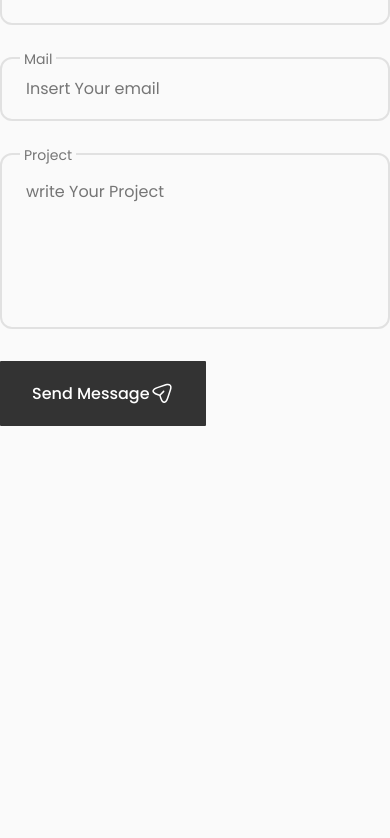
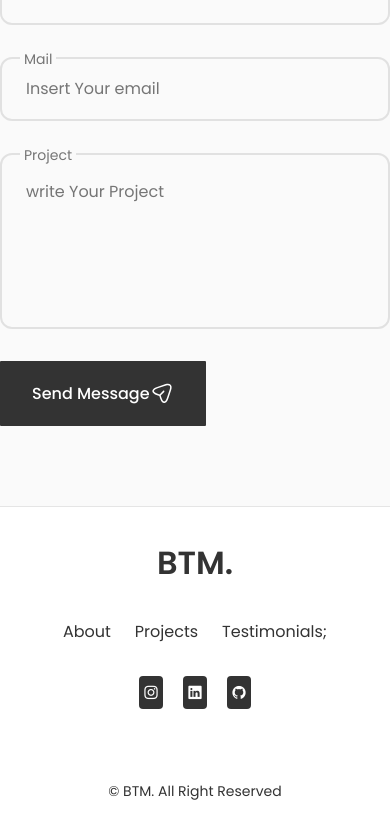
Before and after one commit to Beteplus/Portfolio, a React (Vite) app: page / in a window 390 px wide. Shown: the part 5572-6410 px from the top of the page. Before the commit the page ends 6126 px from the top, so only its background shows below. Built offline with nearby package versions, Linux system fonts and the light colour scheme.

Commit message:
footer complet

```diff
--- a/src/App.jsx
+++ b/src/App.jsx
@@ -7,6 +7,7 @@
 import Qualification from "./Components/Qualification/Qualification";
 import Testimonial from "./Components/Testimonial/Testimonial";
 import Contact from "./Components/Contact/Contact";
+import Footer from "./Components/Footer/Footer";
 
 function App() {
   return (
@@ -20,6 +21,7 @@
         <Qualification />
         <Testimonial />
         <Contact />
+        <Footer />
       </main>
     </>
   );
--- /dev/null
+++ b/src/Components/Footer/Footer.css
@@ -0,0 +1,61 @@
+.footer{
+    background-color: var(--container-color);
+    border-top: 1px solid rgba(0,0,0,0.1);
+
+}
+.footer_container{
+    padding: 2rem 0 6rem;
+
+}
+.footer_title,.footer_link{
+    color: var(--title-color);
+}
+.footer_title{
+    text-align: center;
+    margin-bottom: var(--mb-2);
+
+}
+.footer_link:hover{
+    color: var(--title-color-dark);
+}
+.footer_list{
+    display: flex;
+    justify-content: center;
+    column-gap: 1.5rem;
+    margin-bottom: var(--mb-2);
+}
+.footer_social{
+    display: flex;
+    justify-content: center;
+    column-gap: 1.25rem;
+
+}
+.footer_social-link{
+    background-color: var(--title-color)
+    ;
+    color: var(--container-color);
+    font-size: 1.125rem;
+    padding: 0.4rem;
+    border-radius: 0.5rem;
+    display: inline-flex;
+}
+.footer_social-link:hover{
+    background-color: var(--title-color-dark);
+}
+.footer_copy{
+    display: block;
+    margin-top: 4.5rem;
+    color: var(--title-color);
+    text-align: center;
+    font-size: var(--small-font-size);
+}
+
+
+/* =============== Responsive================== */
+@media screen and (max-width:992px) {
+    .footer_social-link{
+        padding: 0.25rem;
+        border-radius: 0.25rem;
+        font-size: 1rem;
+    }
+  }
--- /dev/null
+++ b/src/Components/Footer/Footer.jsx
@@ -0,0 +1,48 @@
+import React from "react";
+import './Footer.css'
+
+function Footer() {
+  return (
+    <footer className="footer">
+      <div className="footer_container container">
+        <h1 className="footer_title">BTM.</h1>
+        <ul className="footer_list">
+          <li>
+            <a href="#about" className="footer_link">
+              About
+            </a>
+          </li>
+          <li>
+            <a href="#portfolio" className="footer_link">
+              Projects
+            </a>
+          </li>
+          <li>
+            <a href="#testimonials" className="footer_link">
+              Testimonials;
+            </a>
+          </li>
+        </ul>
+
+        <div className="footer_social">
+          <a href="" className="footer_social-link" target="blanck">
+            <i class="uil uil-instagram"></i>
+          </a>
+          <a href="" className="footer_social-link" target="blanck">
+            <i class="uil uil-linkedin"></i>
+          </a>
+          <a href="" className="footer_social-link" target="blanck">
+            <i class="uil uil-github"></i>
+          </a>
+        </div>
+
+
+        <span className="footer_copy">
+            &#169; BTM. All Right Reserved
+        </span>
+      </div>
+    </footer>
+  );
+}
+
+export default Footer;
```
